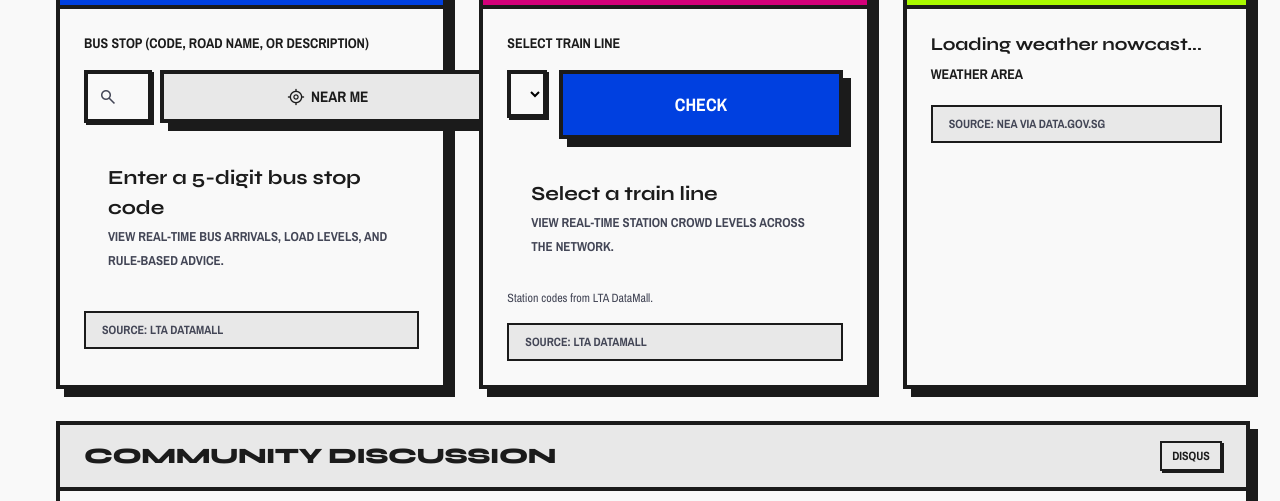
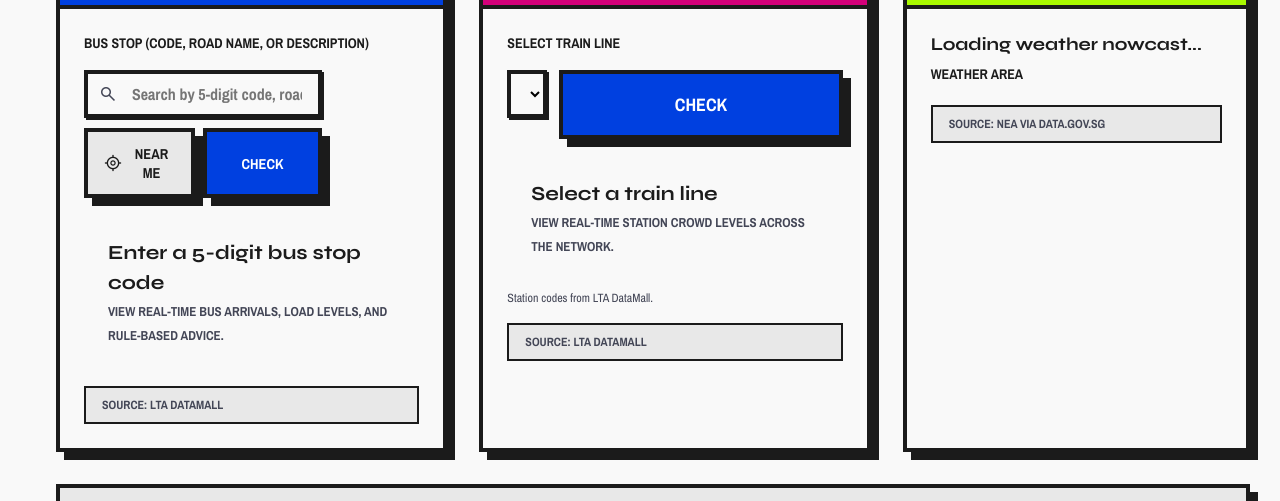
Before and after one commit to sinta-slowburn/bus111, a React app: page index.html in a window 1280 px wide. Shown: the part 287-788 px from the top of the page. Built offline with nearby package versions, Linux system fonts and the light colour scheme; a script that the page names is missing; files whose address does not match are found by name.

Commit message:
Redesign bus stop search layout with clean vertical stack and perfectly contained Near Me and Check buttons

```diff
--- a/index.html
+++ b/index.html
@@ -41,16 +41,18 @@
       <div class="card-body">
         <div class="form-group" style="margin-bottom: 16px; position: relative;">
           <label for="bus-stop-input" class="form-label">Bus Stop (Code, Road Name, or Description)</label>
-          <div style="display: flex; gap: 8px; margin-top: 8px; position: relative; align-items: stretch;">
-            <div style="position: relative; flex: 1; display: flex; align-items: center;">
+          <div style="display: flex; flex-direction: column; gap: 10px; margin-top: 8px; position: relative;">
+            <div style="position: relative; display: flex; align-items: center; width: 100%;">
               <span class="material-symbols-outlined" style="position: absolute; left: 14px; color: var(--color-on-surface-variant); font-size: 20px; pointer-events: none;">search</span>
-              <input type="text" id="bus-stop-input" class="form-control" placeholder="Search by 5-digit code, road name, or description..." autocomplete="off" style="width: 100%; padding-left: 44px; height: 100%;" />
+              <input type="text" id="bus-stop-input" class="form-control" placeholder="Search by 5-digit code, road name, or description..." autocomplete="off" style="width: 100%; padding-left: 44px; height: 48px;" />
             </div>
-            <button type="button" id="btn-near-me" class="btn-broadcast" style="background-color: var(--color-surface-container-high); color: var(--color-on-surface); border: var(--border-thick) solid var(--color-on-background); padding: 12px 16px; white-space: nowrap; font-size: 0.95rem; display: inline-flex; align-items: center; gap: 6px; cursor: pointer; flex-shrink: 0;" title="Find nearest bus stop using GPS">
-              <span class="material-symbols-outlined" style="font-size: 18px;">my_location</span>
-              <span>NEAR ME</span>
-            </button>
-            <button type="button" id="btn-fetch-bus" class="btn-broadcast" style="width: auto; flex-shrink: 0; padding: 12px 24px; white-space: nowrap; font-size: 0.95rem;">CHECK</button>
+            <div style="display: flex; gap: 8px; width: 100%;">
+              <button type="button" id="btn-near-me" class="btn-broadcast" style="flex: 1; background-color: var(--color-surface-container-high); color: var(--color-on-surface); border: var(--border-thick) solid var(--color-on-background); padding: 12px 16px; font-size: 0.9rem; display: inline-flex; align-items: center; justify-content: center; gap: 6px; cursor: pointer;" title="Find nearest bus stop using GPS">
+                <span class="material-symbols-outlined" style="font-size: 18px;">my_location</span>
+                <span>NEAR ME</span>
+              </button>
+              <button type="button" id="btn-fetch-bus" class="btn-broadcast" style="flex: 1; padding: 12px 20px; font-size: 0.9rem; display: inline-flex; align-items: center; justify-content: center;">CHECK</button>
+            </div>
             <div id="bus-autocomplete-dropdown" style="display: none; position: absolute; top: calc(100% + 4px); left: 0; right: 0; background: var(--color-surface-bright); border: var(--border-thick) solid var(--color-on-background); box-shadow: var(--shadow-md); z-index: 1000; max-height: 280px; overflow-y: auto;"></div>
           </div>
         </div>
```
